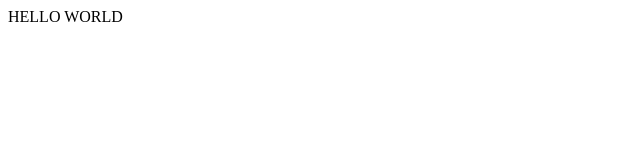
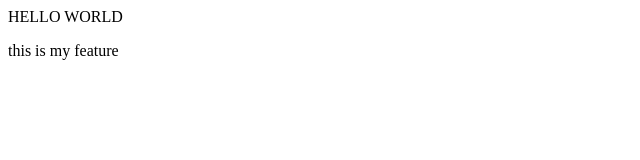
Before and after one commit to priyaashoksaini10-debug/localRepo, a plain HTML site: page index.html in a window 1280 px wide. Shown: the full height of the page, 0-640 px from the left. Drawn offline with Linux system fonts and the light colour scheme.

Commit message:
add new feature

```diff
--- a/index.html
+++ b/index.html
@@ -1,3 +1,5 @@
 <p>
     HELLO WORLD
 </p>
+
+<p>this is my feature</p>
```
